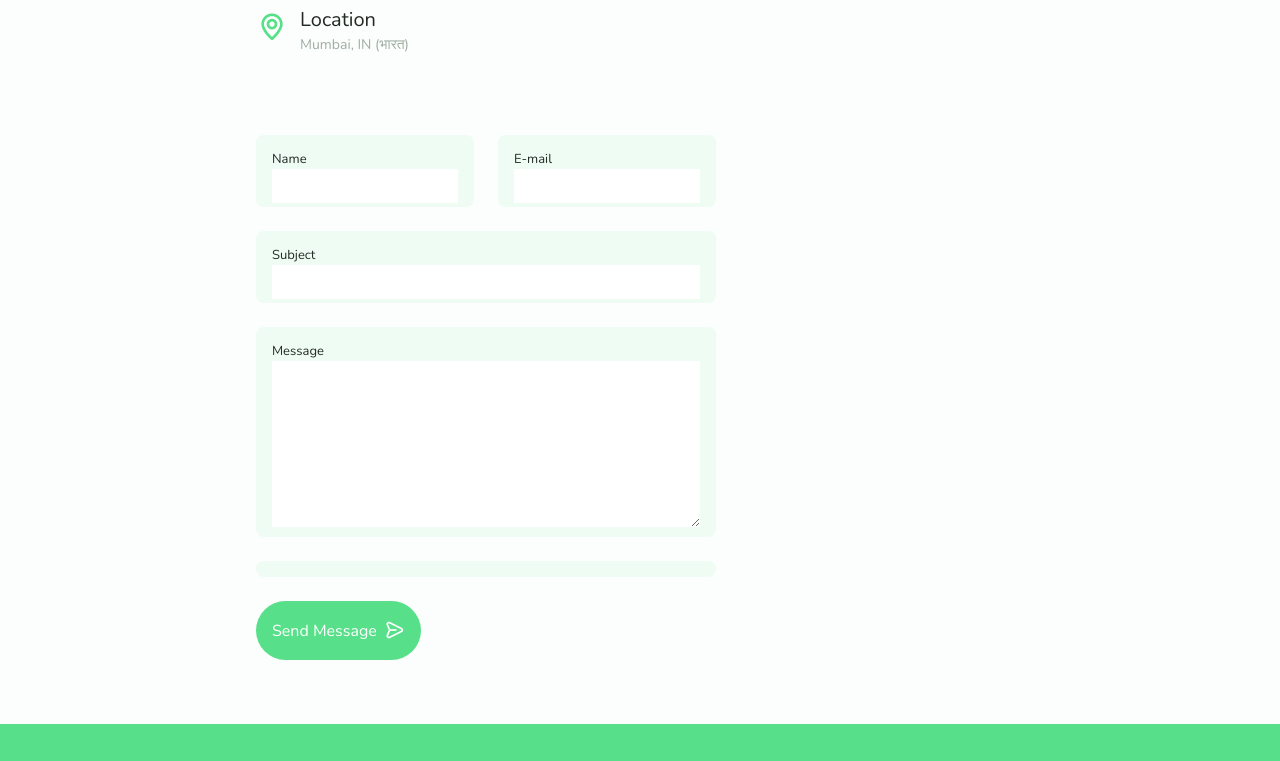
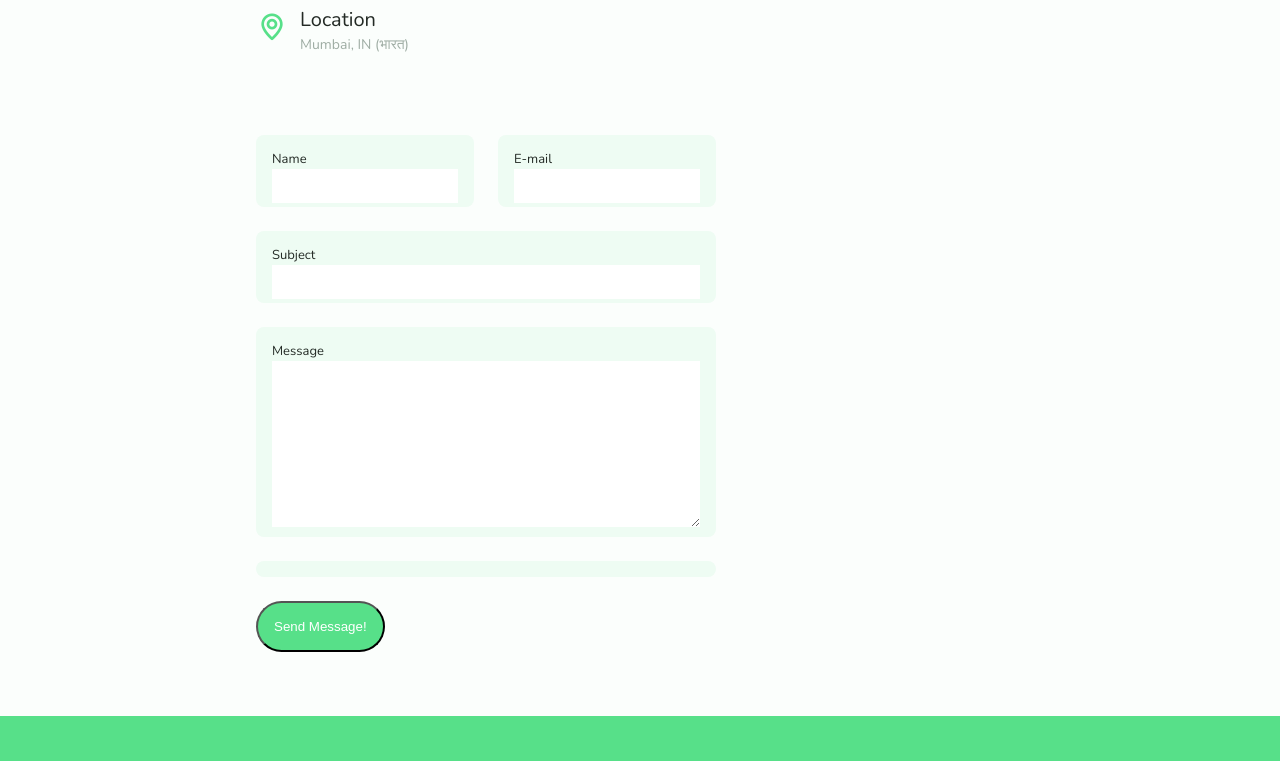
Before and after one commit to officermeomeo/Portfolio, a plain HTML site: page index.html in a window 1280 px wide. Shown: the part 5680-6441 px from the top of the page. Drawn offline with nearby package versions, Linux system fonts and the light colour scheme.

Commit message:
Update index.html

```diff
--- a/index.html
+++ b/index.html
@@ -726,7 +726,7 @@ The work ethics of Aditya was at par with the best, he's self motivated and work
 
                     </div>
 
-                    <form name="contact" method="POST" data-netlify="true" class="contact__form grid">
+                    <form action="POST" data-netlify="true" class="contact__form grid">
                         <div class="contact__inputs grid">
                           <div class="contact__content">
                             <label for="name" class="contact__label">Name</label>
@@ -760,10 +760,9 @@ The work ethics of Aditya was at par with the best, he's self motivated and work
                         </div>
 
                         <div>
-                            <a href="#" class="button button--flex">
-                                 Send Message
-                            <i class="uil uil-message button__icon"></i>
-                            </a>
+                            <input type="submit" value="Send Message!" class="button button--flex">
+
+
                         </div>
                     </form>
 
```
